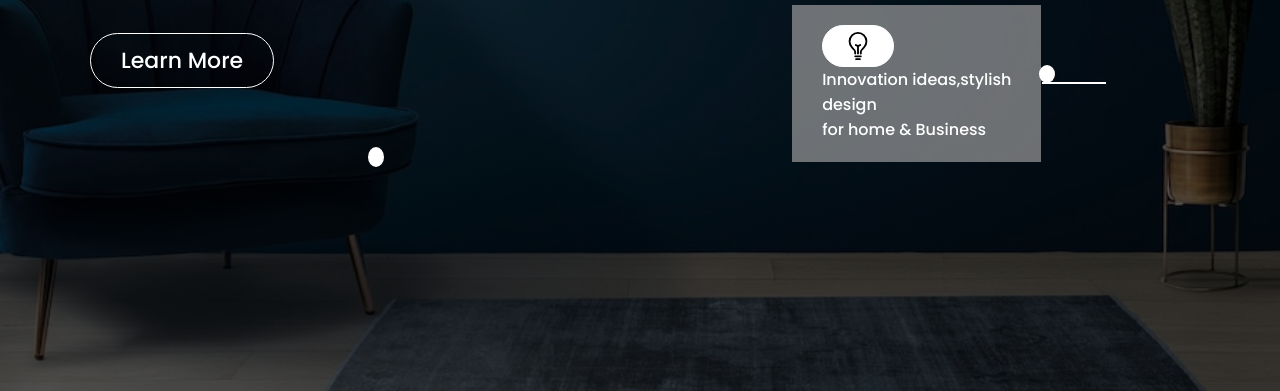
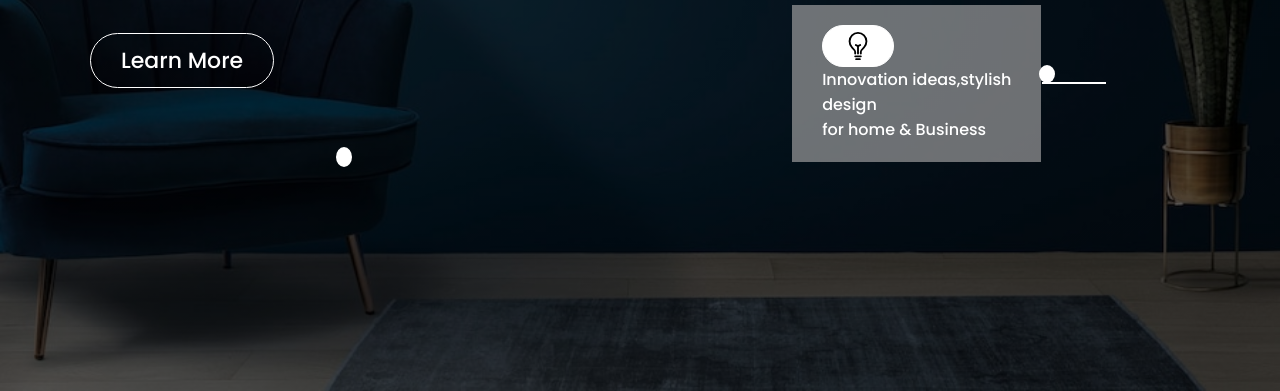
Before and after one commit to suleman-084/designer-landing-page, a plain HTML site: page index.html in a window 1280 px wide. Shown: the part 409-800 px from the top of the page. Drawn offline with nearby package versions, Linux system fonts and the light colour scheme.

Commit message:
change the image

```diff
--- a/style.css
+++ b/style.css
@@ -155,6 +155,6 @@ ion-icon{
     /* right: 0; */
     position: absolute;
     bottom: 14rem;
-    left: 22.99rem;
+    left: 21rem;
 
 }
```
